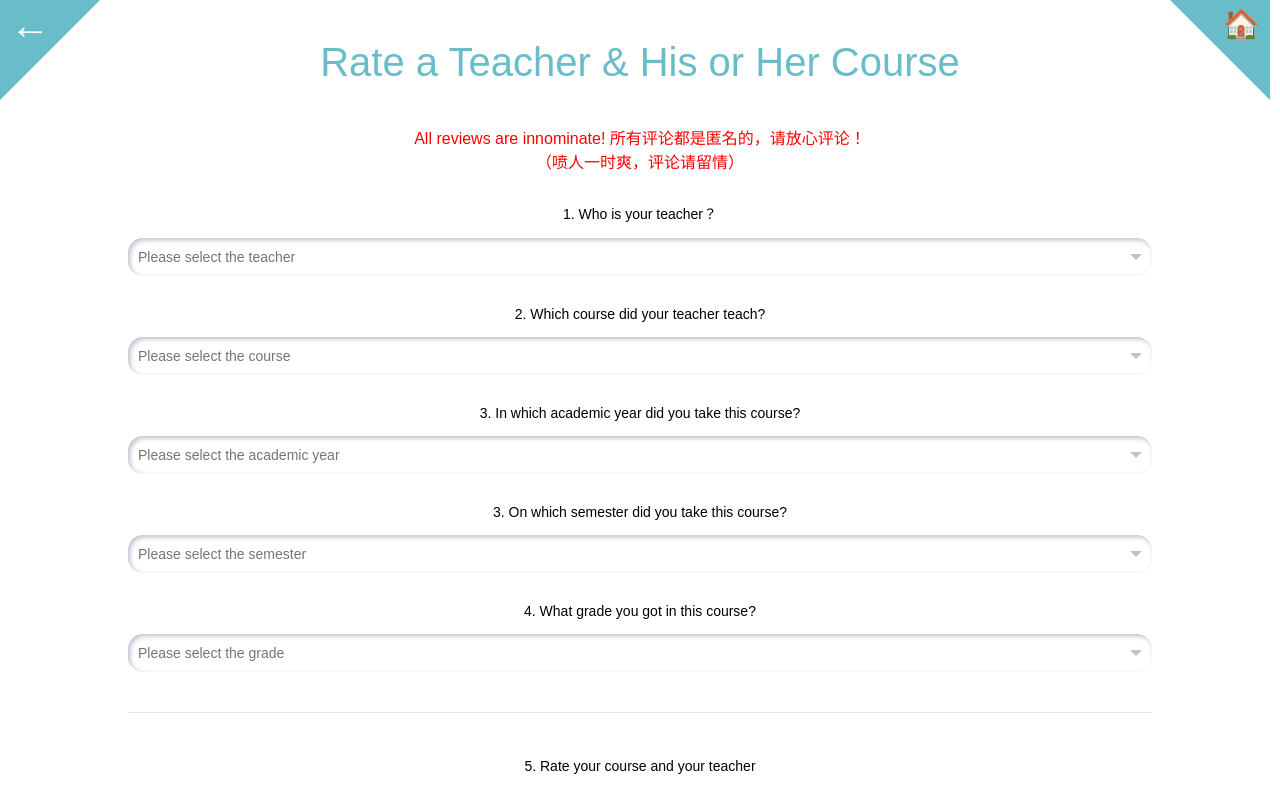
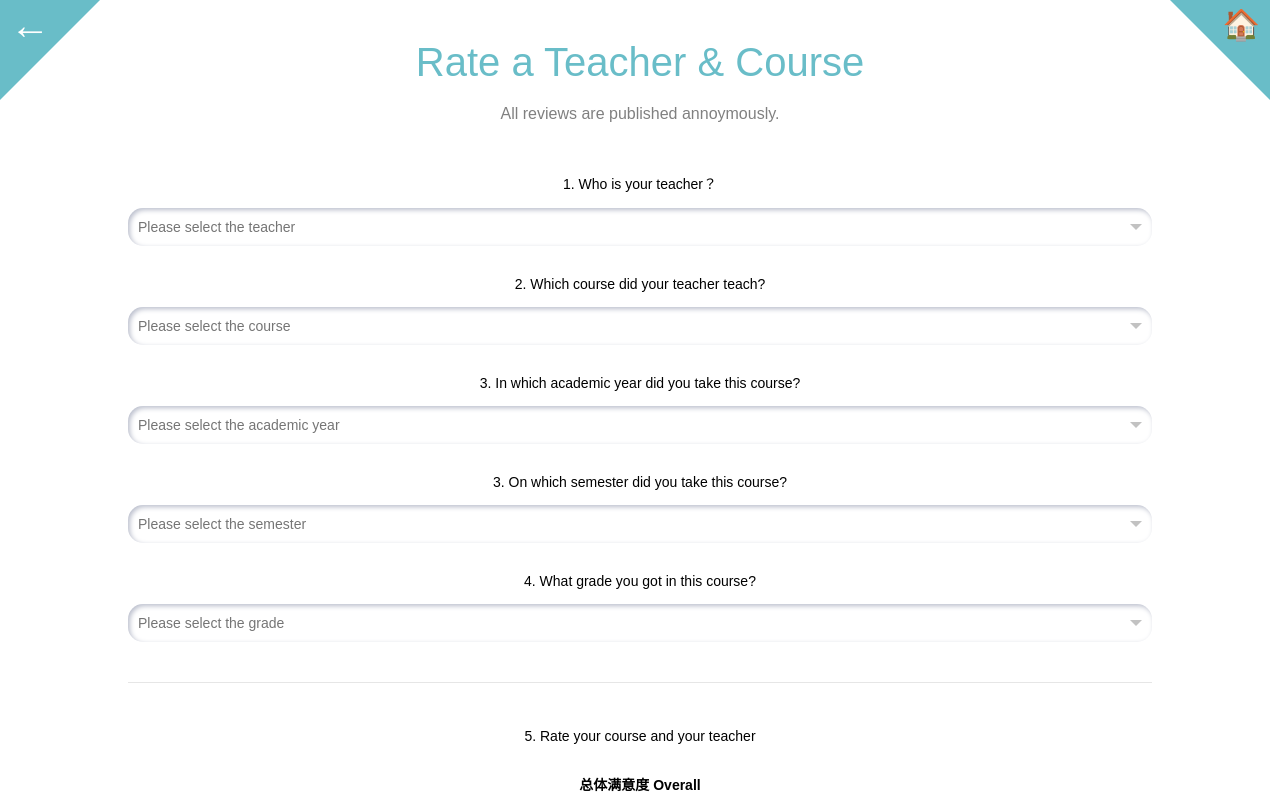
Before and after one commit to JeffreytheCoder/vmawalk, a plain HTML site: page review/review.html in a window 1280 px wide. Shown: the top 800 px of the page. Drawn offline with Linux system fonts and the light colour scheme; no server answers; sample sign-in values are in the browser's storage.

Commit message:
review adjust

```diff
--- a/review/review.css
+++ b/review/review.css
@@ -49,7 +49,7 @@
     font-weight: normal;
     font-size: 40px;
     margin-top: 40px;
-    margin-bottom: 40px;
+    margin-bottom: 20px;
 }
 
 .review-form {
--- a/review/review.html
+++ b/review/review.html
@@ -32,12 +32,12 @@
 
     <form class="layui-form" align="center" action="submit" style="margin-top: 30px; width: 80%; margin: 0 auto;">
         <h1 align="center" class="title">
-            Rate a Teacher & His or Her Course
+            Rate a Teacher & Course
         </h1>
         <div>
-            <font size="3" color="red">All reviews are innominate! 所有评论都是匿名的，请放心评论！<br />（喷人一时爽，评论请留情）</font>
+            <font size="3" color="gray">All reviews are published annoymously. </font>
         </div>
-        <div class="question">
+        <div class="question" style="margin-top: 50px;">
             <label>1. Who is your teacher？</label>
             <select name="teacher" id="teacher" lay-verify="required" lay-search class="layui-input layui-unselect" lay-filter="teacher">
                 <option value="">Please select the teacher</option>
```
Also changed, not shown: myreview/myreview.js (+14 -0 lines).
